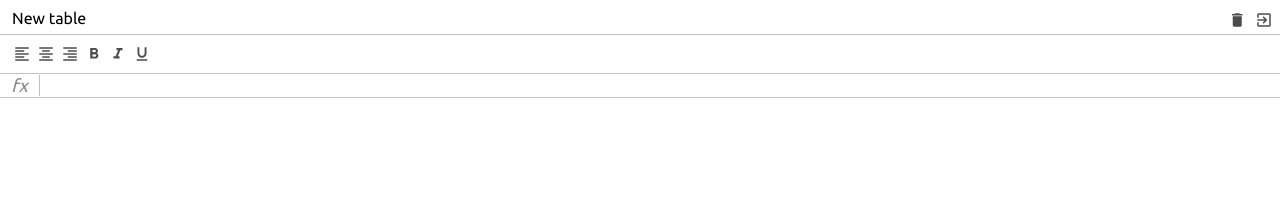
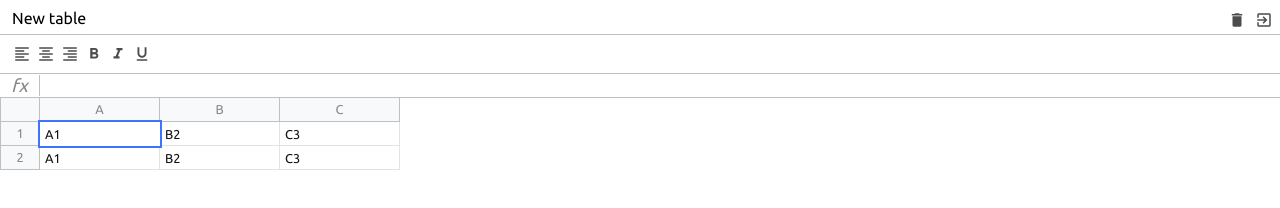
Before and after one commit to devstew/sheetsAintSheets, a website built with webpack: page src/index.html in a window 1280 px wide. Built offline with nearby package versions, Linux system fonts and the light colour scheme.

Commit message:
layout for table

```diff
--- a/src/index.html
+++ b/src/index.html
@@ -85,7 +85,58 @@
         </div>
 
         <div class="excel__table">
+            <div class="row">
 
+                <div class="row-info">
+                </div>
+
+                <div class="row-data">
+
+                    <div class="column">
+                        A
+                    </div>
+                    <div class="column">
+                        B
+                    </div>
+                    <div class="column">
+                        C
+                    </div>
+
+                </div>
+
+            </div>
+
+            <div class="row">
+
+                <div class="row-info">
+                    1
+                </div>
+
+                <div class="row-data">
+
+                    <div class="cell selected" contenteditable>A1</div>
+                    <div class="cell" contenteditable>B2</div>
+                    <div class="cell" contenteditable>C3</div>
+
+                </div>
+
+            </div>
+
+            <div class="row">
+
+                <div class="row-info">
+                    2
+                </div>
+
+                <div class="row-data">
+
+                    <div class="cell">A1</div>
+                    <div class="cell">B2</div>
+                    <div class="cell">C3</div>
+
+                </div>
+
+            </div>
         </div>
     </div>
 </div>
--- a/src/scss/_vars.scss
+++ b/src/scss/_vars.scss
@@ -3,7 +3,10 @@ $header-height: 34px;
 $toolbar-height: 40px;
 $formula-height: 24px;
 $info-cell-width: 40px;
+$row-height: 24px;
+$cell-width: 120px;
 
 //colors
 $header-input-clr: #1a73e8;
 $border-color: #c0c0c0;
+$cell-color: #f8f9fa;
--- a/src/scss/index.scss
+++ b/src/scss/index.scss
@@ -21,4 +21,7 @@ body {
 .excel {
   position: relative;
   color: #888;
+  height: 100%;
+  max-width: 100%;
+  font-size: .8rem;
 }
--- a/src/scss/table.scss
+++ b/src/scss/table.scss
@@ -2,5 +2,65 @@
 @import "mixins";
 
 .excel__table {
+  position: absolute;
+  left:0;
+  right:0;
+  top: $header-height + $toolbar-height + $formula-height;
+  overflow-x: auto;
+  padding-bottom: 2px;
 
+  .row {
+    display: flex;
+    flex-direction: row;
+    min-height: 20px;
+    height: $row-height;
+  }
+
+  .row-info {
+    display: flex;
+    justify-content: center;
+    align-items: center;
+    min-width: $info-cell-width;
+    height: 100%;
+    border: 1px solid $border-color;
+    background: $cell-color;
+    border-top: none;
+  }
+
+  .row-data {
+    display: flex;
+  }
+
+  .column {
+    display: flex;
+    justify-content: center;
+    align-items: center;
+    background: $cell-color;
+    min-width: 40px;
+    width: $cell-width;
+    height: 100%;
+    border: 1px solid $border-color;
+    border-top: 0;
+    border-left: 0;
+  }
+
+  .cell {
+    min-width: 40px;
+    padding: 5px;
+    width: $cell-width;
+    height: 100%;
+    border: 1px solid #e2e3e3;
+    border-top: 0;
+    border-left: 0;
+    color: #111;
+    white-space: nowrap;
+    outline: none;
+
+    &.selected {
+      border: none;
+      outline: 2px solid #3c74ff;
+      z-index: 2;
+
+    }
+  }
 }
```
